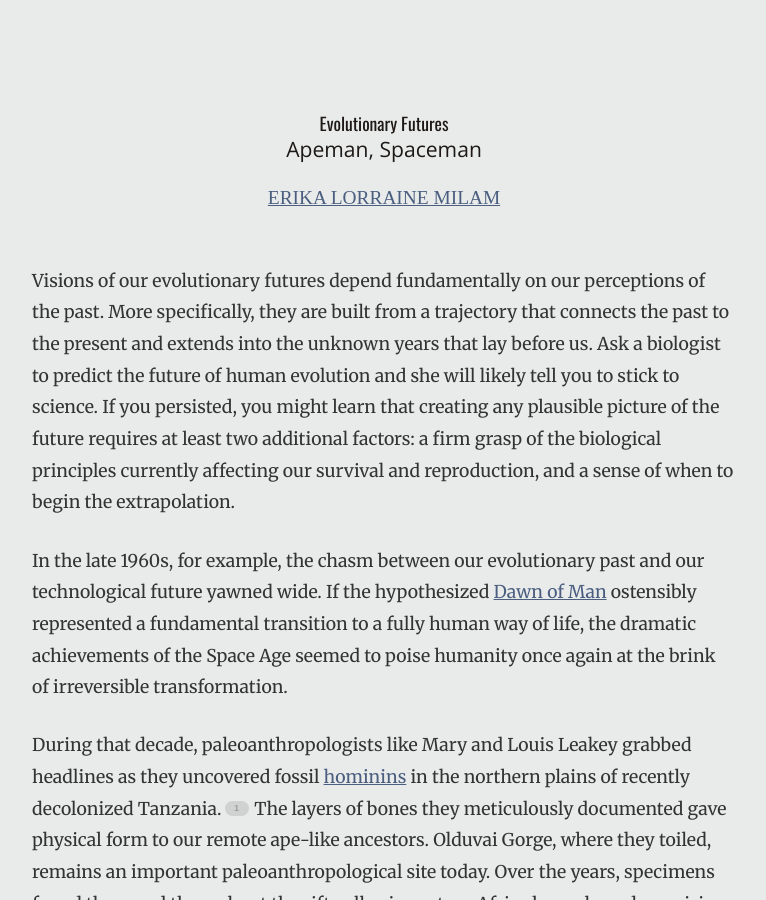
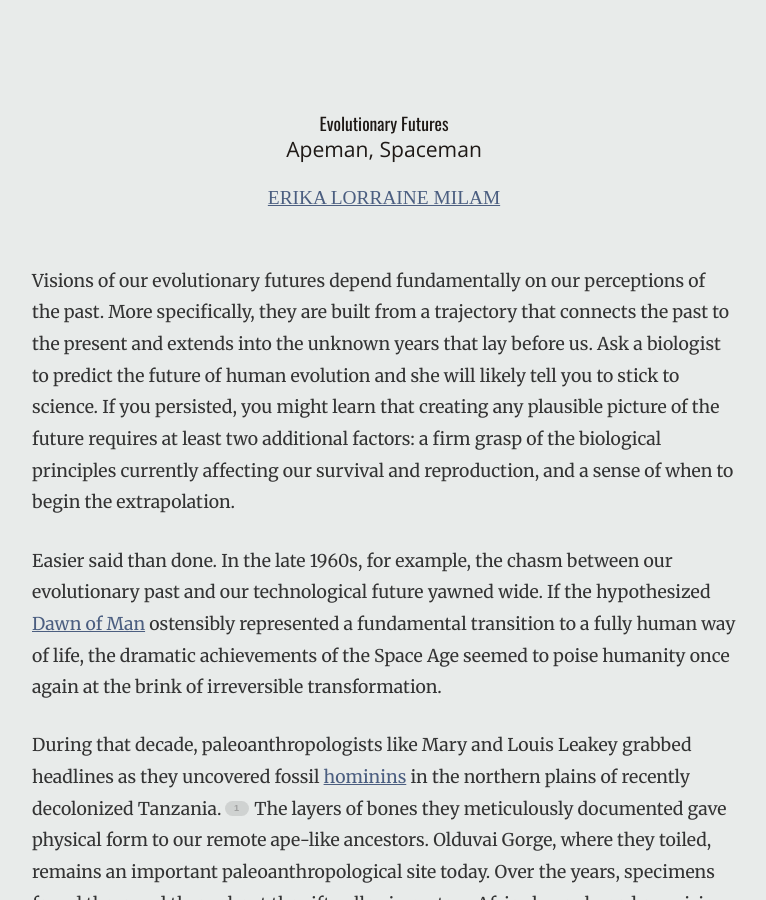
Before and after one commit to historiesofthefuture/historiesofthefuture, a Jekyll site: the page built from essays/milam/apeman.md, in a window 1280 px wide and 900 px high. Shown: the whole window, without its empty margins (256-1022 px from the left). Built offline with Jekyll 4.4.1, drawn with Linux system fonts in a browser that asks for light colours; nearby versions of some CDN libraries; some web fonts are replaced.

Commit message:
Update apeman.md

```diff
--- a/essays/milam/apeman.md
+++ b/essays/milam/apeman.md
@@ -15,7 +15,7 @@ the future requires at least two additional factors: a firm grasp of the
 biological principles currently affecting our survival and reproduction,
 and a sense of when to begin the extrapolation.
 
-In the late 1960s, for example, the chasm between our evolutionary past
+Easier said than done. In the late 1960s, for example, the chasm between our evolutionary past
 and our technological future yawned wide. If the hypothesized [Dawn of
 Man](https://www.youtube.com/watch?v=ML1OZCHixR0) ostensibly represented
 a fundamental transition to a fully human way of life, the dramatic
```
